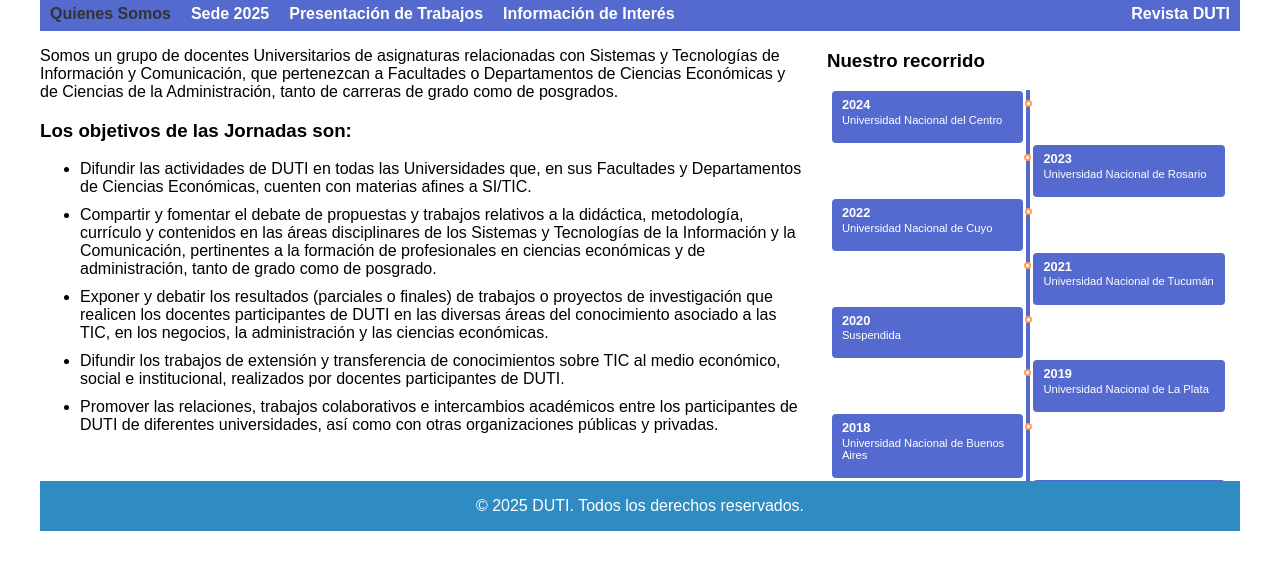
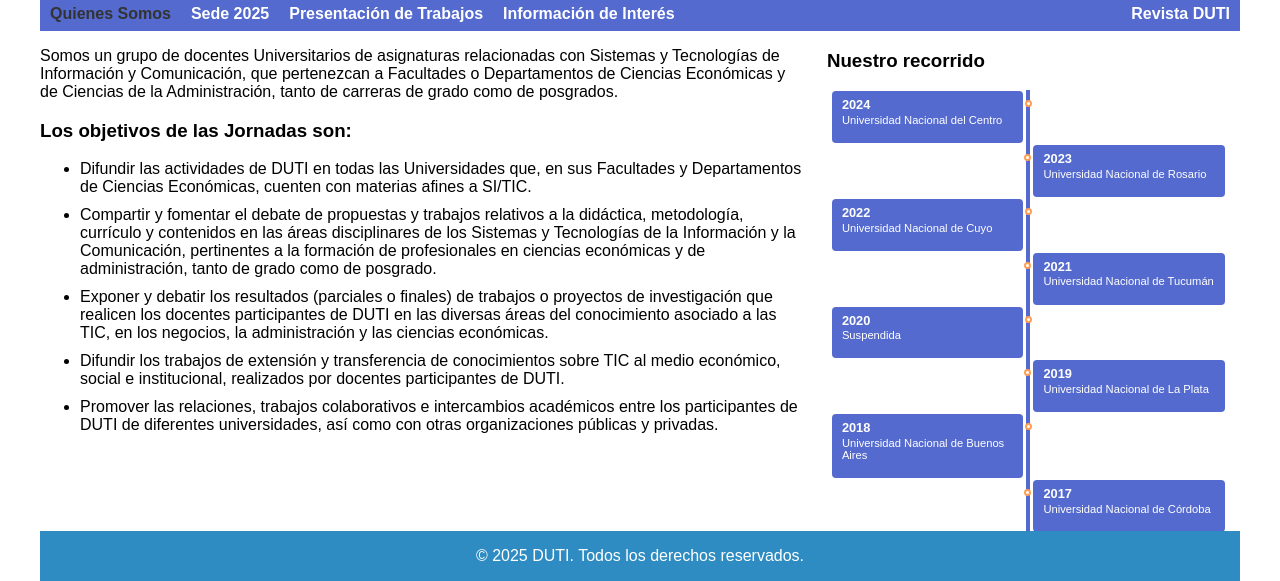
Before and after one commit to sejama/fce_duti, a plain HTML site: page index.html in a window 1280 px wide. Shown: the part 303-884 px from the top of the page. Before the commit the page ends 834 px from the top, so only its background shows below. Drawn offline with Linux system fonts and the light colour scheme.

Commit message:
cambio de altura

```diff
--- a/css/styles.css
+++ b/css/styles.css
@@ -303,7 +303,7 @@ aside {
 
 .contenedor-inicio > div:last-child {
     flex: 0 1 35%;
-    max-height: 450px; /* Altura máxima para el timeline */
+    max-height: 500px; /* Altura máxima para el timeline */
     overflow-y: auto; /* Scroll vertical */
     padding-right: 10px; /* Espacio para la barra de scroll */
 }
```
